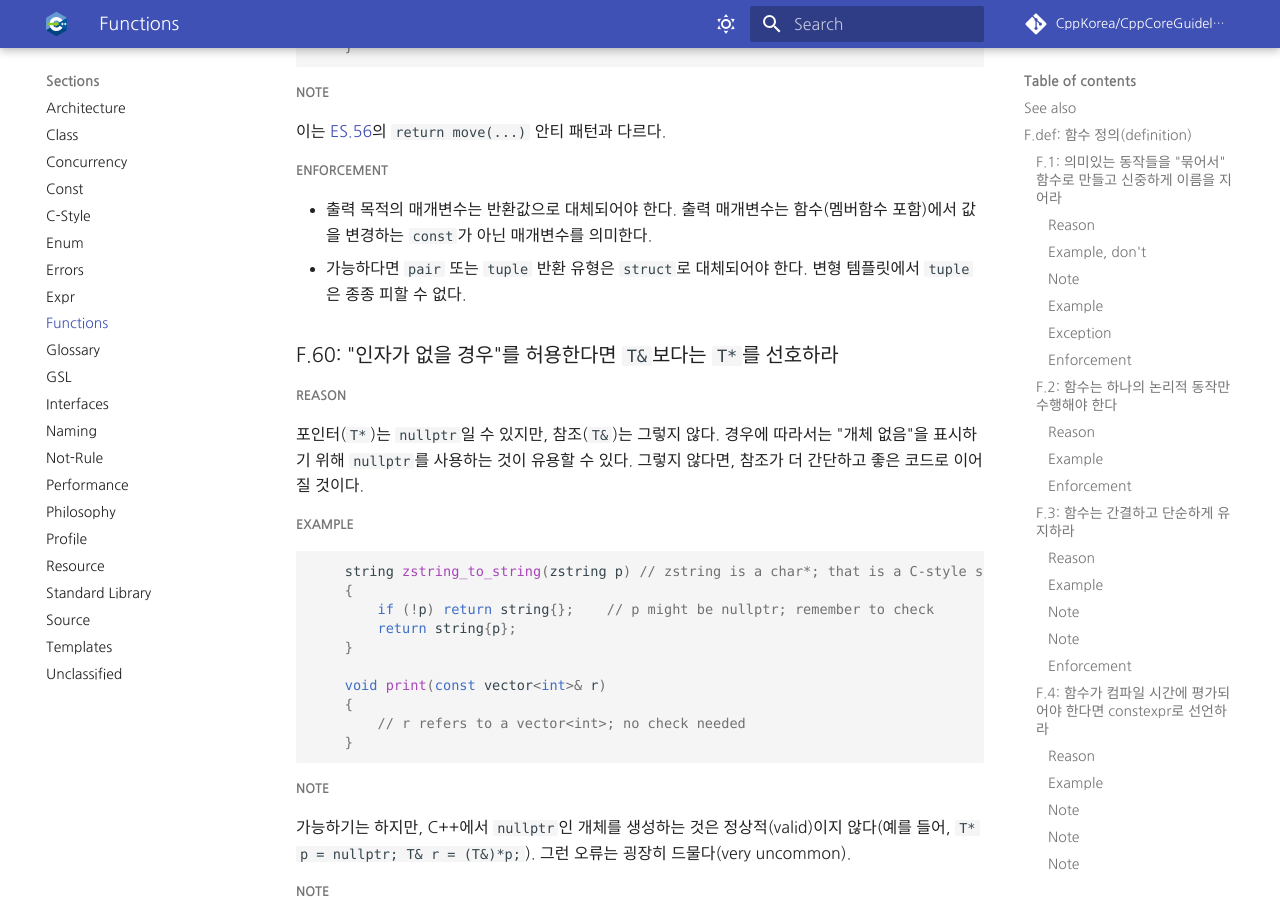
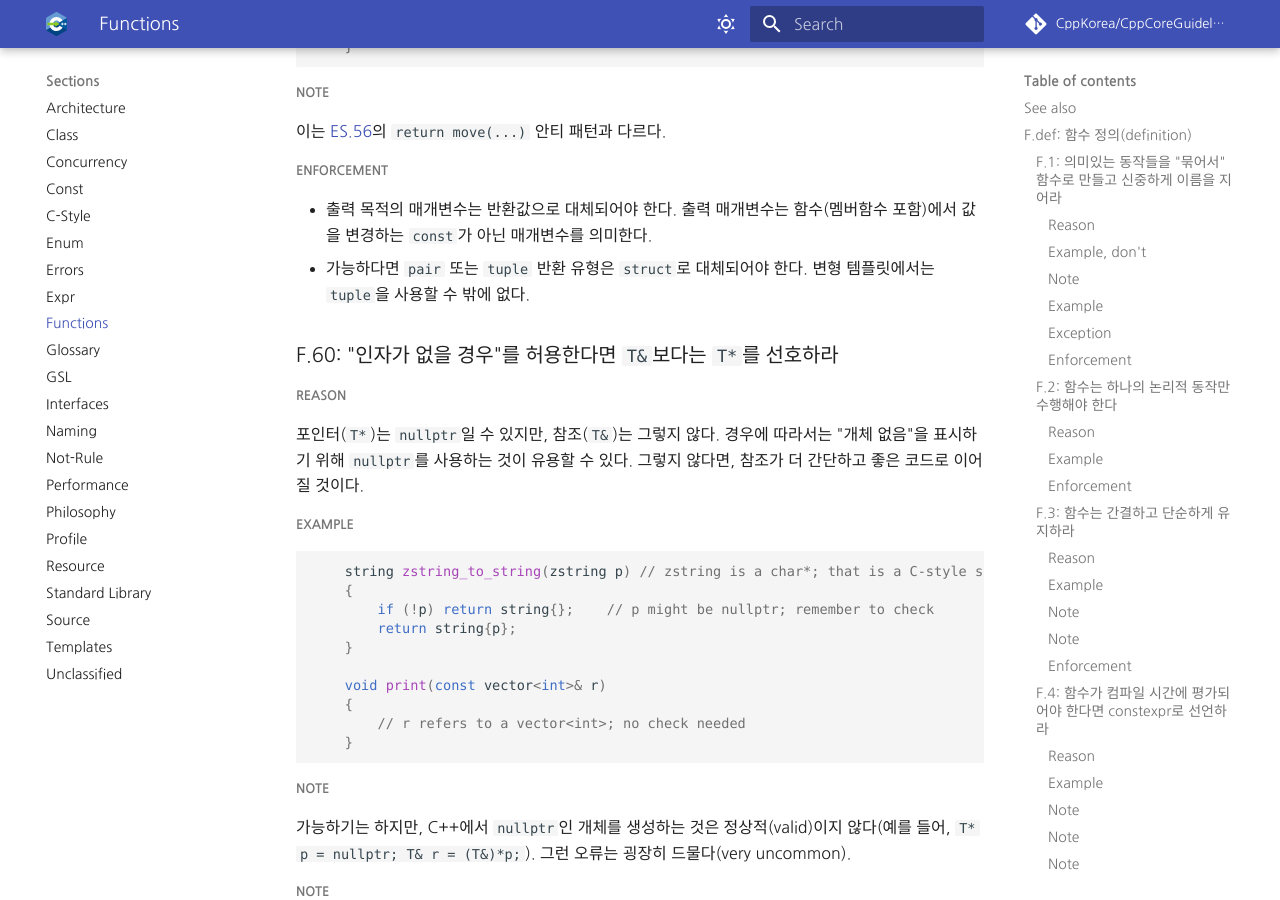
Before and after one commit to CppKorea/CppCoreGuidelines, an MkDocs documentation site: the page built from sections/Functions.md, in a window 1280 px wide and 900 px high, scrolled down 21511 px. Built offline with MkDocs 1.6.1 and Material for MkDocs 9.7.7, drawn with Linux system fonts in a browser that asks for light colours; some web fonts are replaced; comment, search, counter and statistics services are not loaded.

Commit message:
Update sections/Functions.md
Co-authored-by: Park DongHa <luncliff@gmail.com>

```diff
--- a/sections/Functions.md
+++ b/sections/Functions.md
@@ -942,7 +942,7 @@ C++ 17에서는 다수의 변수들을 선언과 동시에 초기화 할 수 있
 ##### Enforcement
 
 * 출력 목적의 매개변수는 반환값으로 대체되어야 한다. 출력 매개변수는 함수(멤버함수 포함)에서 값을 변경하는 `const`가 아닌 매개변수를 의미한다.
-* 가능하다면 `pair` 또는 `tuple` 반환 유형은 `struct`로 대체되어야 한다. 변형 템플릿에서 `tuple`은 종종 피할 수 없다.
+* 가능하다면 `pair` 또는 `tuple` 반환 유형은 `struct`로 대체되어야 한다. 변형 템플릿에서는 `tuple`을 사용할 수 밖에 없다.
 
 ### <a name="Rf-ptr-ref"></a>F.60: "인자가 없을 경우"를 허용한다면 `T&`보다는 `T*`를 선호하라
 
```
